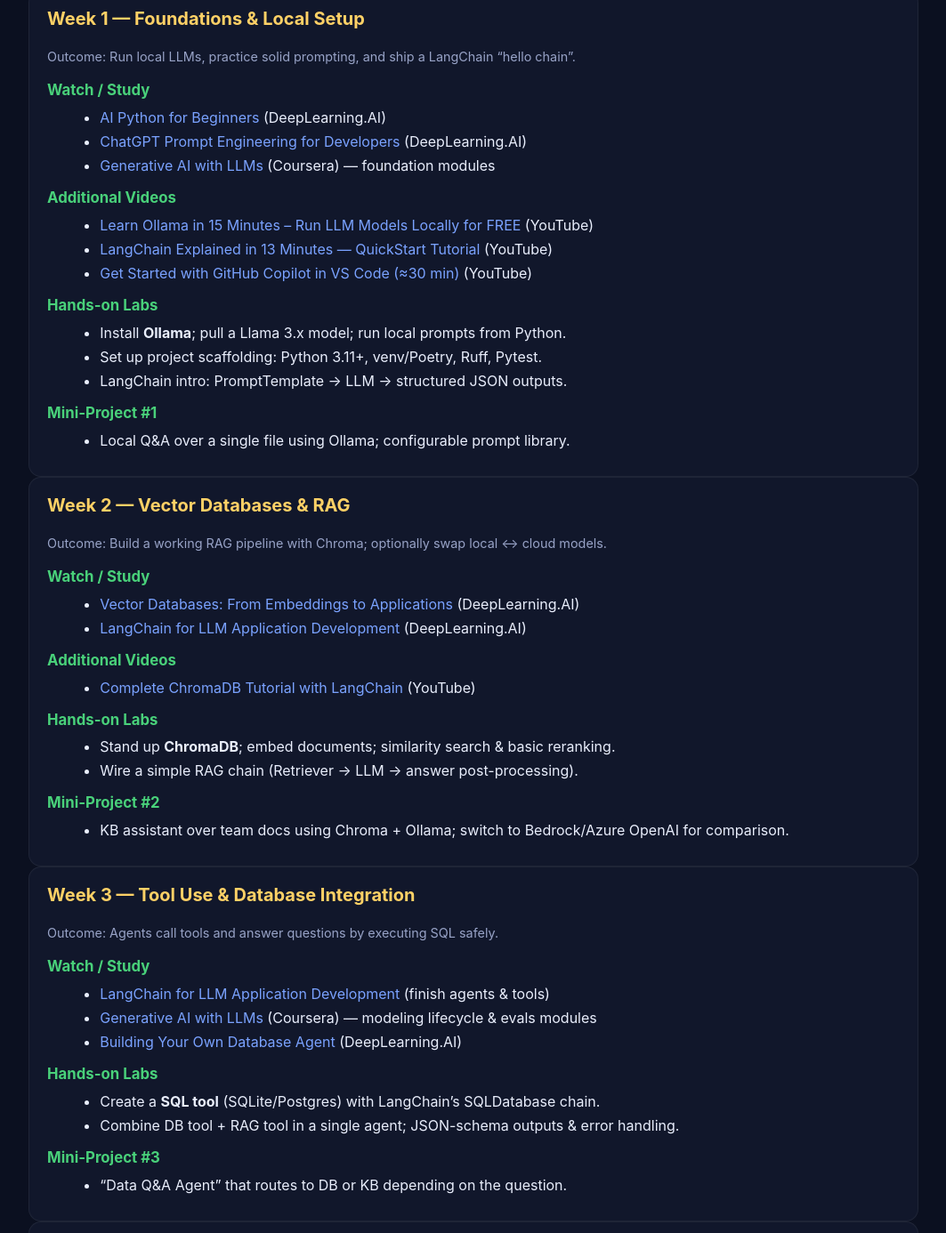
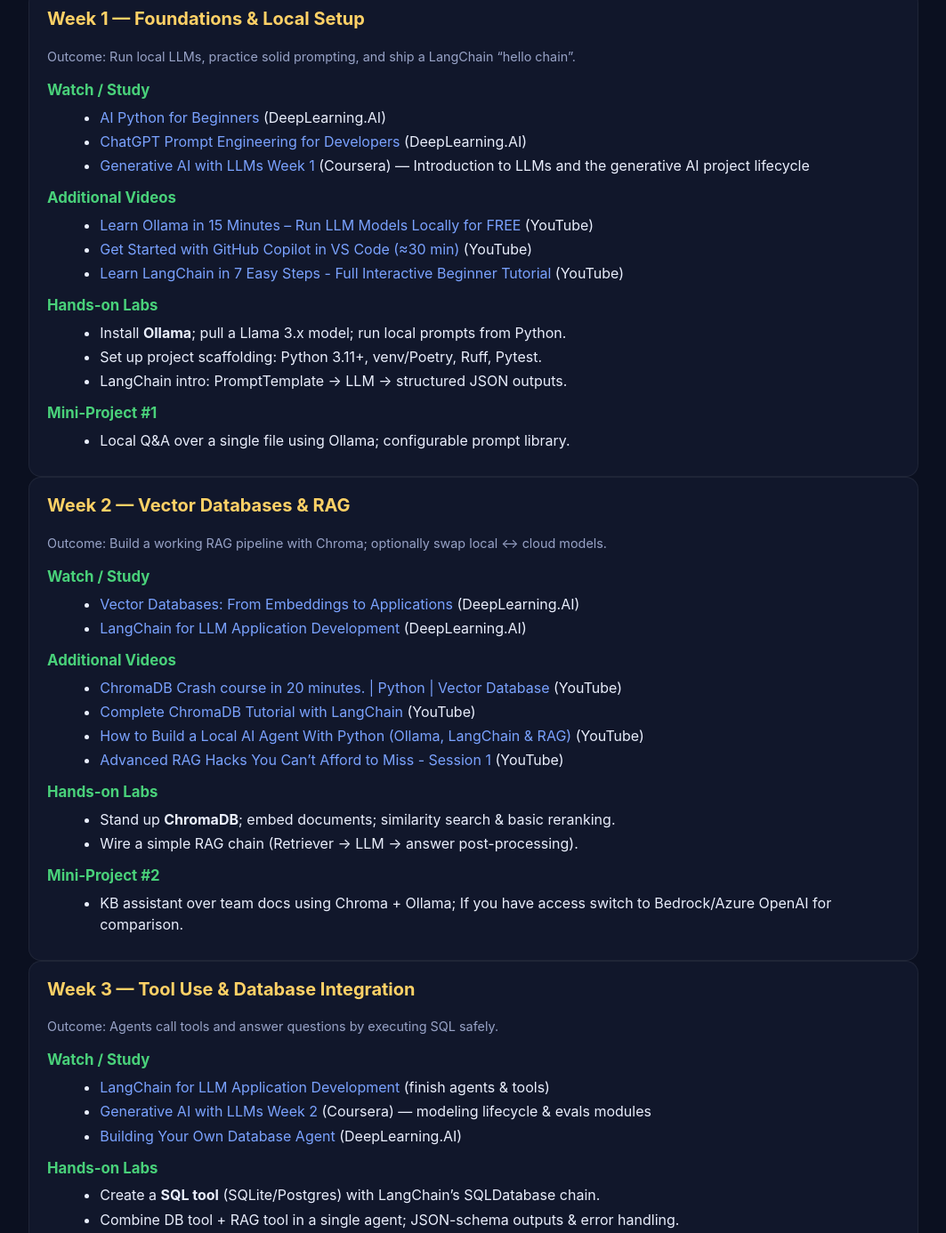
Before and after one commit to rajeunoia/GenAI_Training, a plain HTML site: page GenAi_Training.html in a window 1280 px wide. Shown: the part 392-1778 px from the top of the page at 89% size, without its empty margins (108-1171 px from the left). Drawn offline with Linux system fonts and the light colour scheme.

Commit message:
Update GenAi_Training.html with recent changes

```diff
--- a/GenAi_Training.html
+++ b/GenAi_Training.html
@@ -168,13 +168,15 @@
       <ul class="list-tight">
         <li><a href="https://www.deeplearning.ai/short-courses/ai-python-for-beginners" target="_blank" rel="noopener">AI Python for Beginners</a> (DeepLearning.AI)</li>
         <li><a href="https://www.deeplearning.ai/short-courses/chatgpt-prompt-engineering-for-developers" target="_blank" rel="noopener">ChatGPT Prompt Engineering for Developers</a> (DeepLearning.AI)</li>
-        <li><a href="https://www.coursera.org/learn/generative-ai-with-llms" target="_blank" rel="noopener">Generative AI with LLMs</a> (Coursera) — foundation modules</li>
+        <li><a href="https://www.coursera.org/learn/generative-ai-with-llms" target="_blank" rel="noopener">Generative AI with LLMs Week 1 </a> (Coursera) — Introduction to LLMs and the generative AI project lifecycle</li>
       </ul>
       <h3>Additional Videos</h3>
 <ul class="list-tight">
   <li><a href="https://www.youtube.com/watch?v=UtSSMs6ObqY" target="_blank" rel="noopener">Learn Ollama in 15 Minutes – Run LLM Models Locally for FREE</a> (YouTube)</li>
-  <li><a href="https://www.youtube.com/watch?v=aywZrzNaKjs" target="_blank" rel="noopener">LangChain Explained in 13 Minutes — QuickStart Tutorial</a> (YouTube)</li>
   <li><a href="https://www.youtube.com/watch?v=vdBxfFVXnc0" target="_blank" rel="noopener">Get Started with GitHub Copilot in VS Code (≈30 min)</a> (YouTube)</li>
+  <li><a href="https://www.youtube.com/watch?v=8BV9TW490nQ" target="_blank" rel="noopener">Learn LangChain in 7 Easy Steps - Full Interactive Beginner Tutorial</a> (YouTube)</li>
+
+
 </ul>
       <h3>Hands-on Labs</h3>
       <ul class="list-tight">
@@ -199,7 +201,11 @@
       </ul>
       <h3>Additional Videos</h3>
       <ul class="list-tight">
+
+        <li><a href="https://www.youtube.com/watch?v=cm2Ze2n9lxw" target="_blank" rel="noopener">ChromaDB Crash course in 20 minutes. | Python | Vector Database</a> (YouTube)</li>
         <li><a href="https://www.youtube.com/watch?v=GONbsWzP3SY" target="_blank" rel="noopener">Complete ChromaDB Tutorial with LangChain</a> (YouTube)</li>
+        <li><a href="https://www.youtube.com/watch?v=E4l91XKQSgw" target="_blank" rel="noopener">How to Build a Local AI Agent With Python (Ollama, LangChain & RAG)</a> (YouTube)</li>
+        <li><a href="https://www.youtube.com/watch?v=eoAuy0evafQ" target="_blank" rel="noopener">Advanced RAG Hacks You Can’t Afford to Miss - Session 1</a> (YouTube)</li>
       </ul>
       <h3>Hands-on Labs</h3>
       <ul class="list-tight">
@@ -208,7 +214,7 @@
       </ul>
       <h3>Mini-Project #2</h3>
       <ul class="list-tight">
-        <li>KB assistant over team docs using Chroma + Ollama; switch to Bedrock/Azure OpenAI for comparison.</li>
+        <li>KB assistant over team docs using Chroma + Ollama; If you have access switch to Bedrock/Azure OpenAI for comparison.</li>
       </ul>
     </section>
 
@@ -219,7 +225,7 @@
       <h3>Watch / Study</h3>
       <ul class="list-tight">
         <li><a href="https://www.deeplearning.ai/short-courses/langchain-for-llm-application-development" target="_blank" rel="noopener">LangChain for LLM Application Development</a> (finish agents & tools)</li>
-        <li><a href="https://www.coursera.org/learn/generative-ai-with-llms" target="_blank" rel="noopener">Generative AI with LLMs</a> (Coursera) — modeling lifecycle & evals modules</li>
+        <li><a href="https://www.coursera.org/learn/generative-ai-with-llms" target="_blank" rel="noopener">Generative AI with LLMs Week 2</a> (Coursera) — modeling lifecycle & evals modules</li>
         <li><a href="https://www.deeplearning.ai/short-courses/building-your-own-database-agent/" target="_blank" rel="noopener">Building Your Own Database Agent</a> (DeepLearning.AI)</li>
       </ul>
       <h3>Hands-on Labs</h3>
@@ -289,7 +295,7 @@
       <h3>Watch / Study</h3>
       <ul class="list-tight">
         <li><a href="https://www.deeplearning.ai/short-courses/finetuning-large-language-models" target="_blank" rel="noopener">Finetuning Large Language Models</a> (DeepLearning.AI)</li>
-        <li><a href="https://www.coursera.org/learn/generative-ai-with-llms" target="_blank" rel="noopener">Generative AI with LLMs</a> (Coursera) — reinforcement & app patterns (optional focus)</li>
+        <li><a href="https://www.coursera.org/learn/generative-ai-with-llms" target="_blank" rel="noopener">Generative AI with LLMs - Week 3</a> (Coursera) — reinforcement & app patterns (optional focus)</li>
       </ul>
       <h3>Additional Videos</h3>
       <ul class="list-tight">
```
